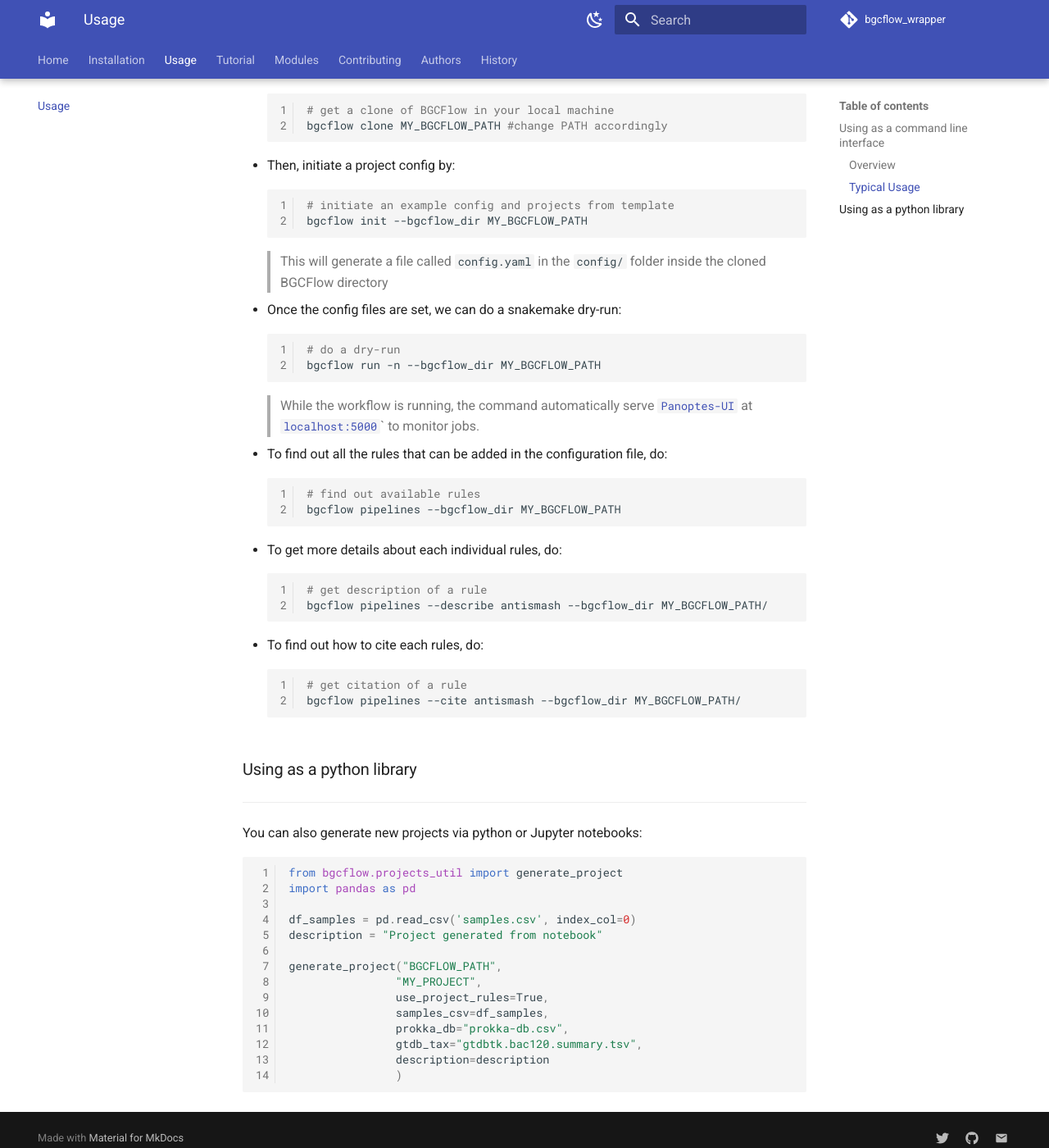
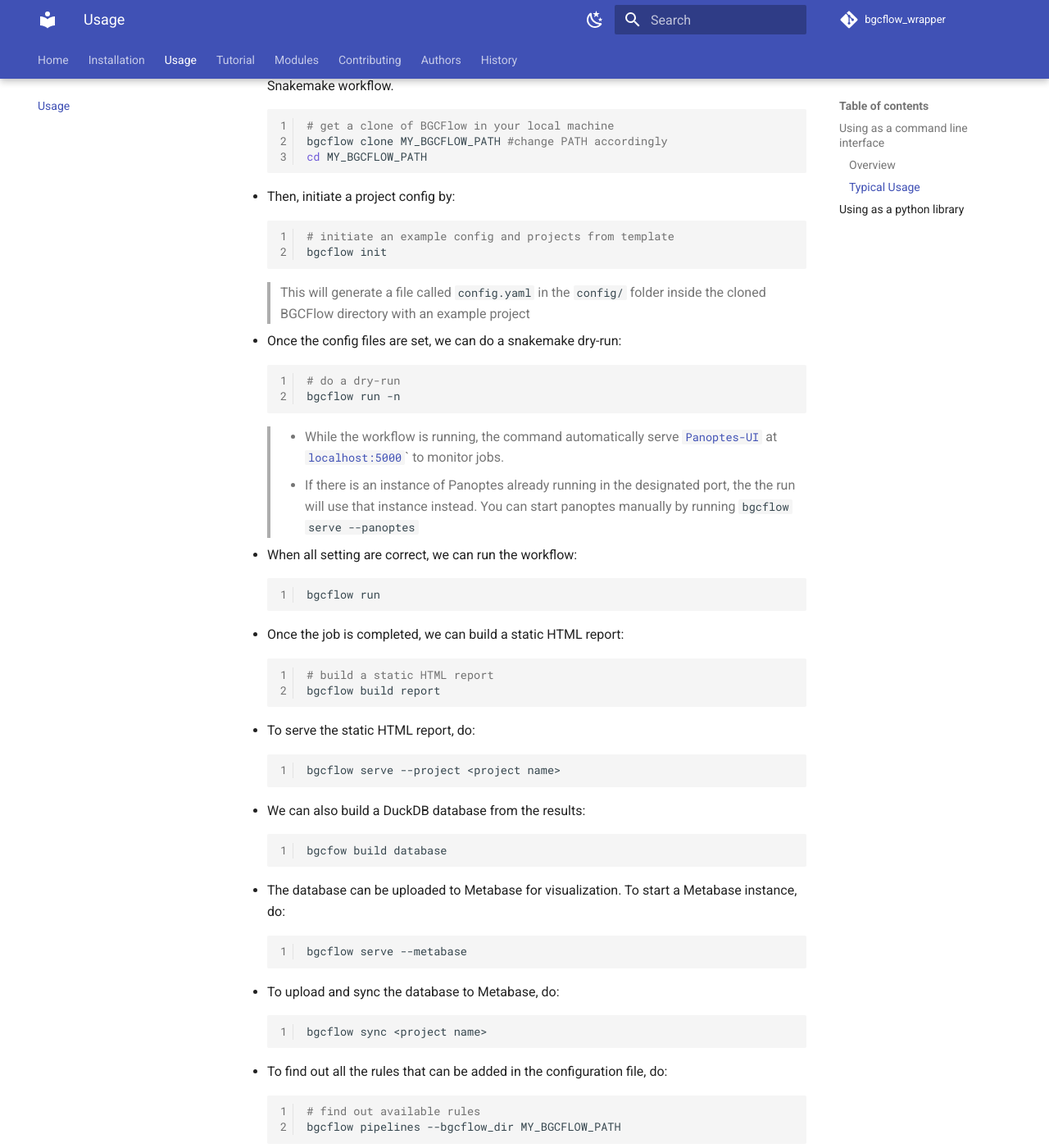
Before and after one commit to NBChub/bgcflow_wrapper, an MkDocs documentation site: the page built from docs/usage.md, in a window 1280 px wide and 1400 px high, scrolled down 811 px. Shown: the whole window at 82% size. Built offline with MkDocs 1.6.1 and Material for MkDocs 9.7.7, drawn with Linux system fonts in a browser that asks for light colours; comment, search, counter and statistics services are not loaded; the version menu is left out; some of the changed text lies outside the part shown.

Commit message:
docs: add sync description

````diff
--- a/docs/usage.md
+++ b/docs/usage.md
@@ -18,14 +18,15 @@ Options:
   -h, --help  Show this message and exit.
 
 Commands:
-  build       Use DBT to build DuckDB database from BGCFlow results.
+  build       Build Markdown report or use dbt to build DuckDB database.
   clone       Get a clone of BGCFlow to local directory.
   deploy      [EXPERIMENTAL] Deploy BGCFlow locally using snakedeploy.
   get-result  View a tree of a project results or get a copy using Rsync.
-  init        Create projects or initiate BGCFlow config.
+  init        Create projects or initiate BGCFlow config from template.
   pipelines   Get description of available pipelines from BGCFlow.
   run         A snakemake CLI wrapper to run BGCFlow.
   serve       Serve static HTML report or other utilities (Metabase, etc.).
+  sync        Uploads and sync DuckDB database to Metabase.
 ```
 
 ### Typical Usage
@@ -33,21 +34,53 @@ Commands:
 ```bash
 # get a clone of BGCFlow in your local machine
 bgcflow clone MY_BGCFLOW_PATH #change PATH accordingly
+cd MY_BGCFLOW_PATH
 ```
 
 - Then, initiate a project config by:
 ```bash
 # initiate an example config and projects from template
-bgcflow init --bgcflow_dir MY_BGCFLOW_PATH
+bgcflow init
 ```
->This will generate a file called `config.yaml` in the `config/` folder inside the cloned BGCFlow directory
+>This will generate a file called `config.yaml` in the `config/` folder inside the cloned BGCFlow directory with an example project
 
 - Once the config files are set, we can do a snakemake dry-run:
 ```bash
 # do a dry-run
-bgcflow run -n --bgcflow_dir MY_BGCFLOW_PATH
+bgcflow run -n
 ```
->While the workflow is running, the command automatically serve [`Panoptes-UI`](https://github.com/panoptes-organization/panoptes) at [`localhost:5000`](http://localhost:5000/)` to monitor jobs.
+> - While the workflow is running, the command automatically serve [`Panoptes-UI`](https://github.com/panoptes-organization/panoptes) at [`localhost:5000`](http://localhost:5000/)` to monitor jobs.
+> - If there is an instance of Panoptes already running in the designated port, the the run will use that instance instead. You can start panoptes manually by running `bgcflow serve --panoptes`
+
+- When all setting are correct, we can run the workflow:
+```bash
+bgcflow run
+```
+
+- Once the job is completed, we can build a static HTML report:
+```bash
+# build a static HTML report
+bgcflow build report
+```
+
+- To serve the static HTML report, do:
+```bash
+bgcflow serve --project <project name>
+```
+
+- We can also build a DuckDB database from the results:
+```bash
+bgcfow build database
+```
+
+- The database can be uploaded to Metabase for visualization. To start a Metabase instance, do:
+```bash
+bgcflow serve --metabase
+```
+- To upload and sync the database to Metabase, do:
+```bash
+bgcflow sync <project name>
+```
 
 - To find out all the rules that can be added in the configuration file, do:
 ```bash
````
Also changed, not shown: README.md (+3 -2 lines), 1 other file.
